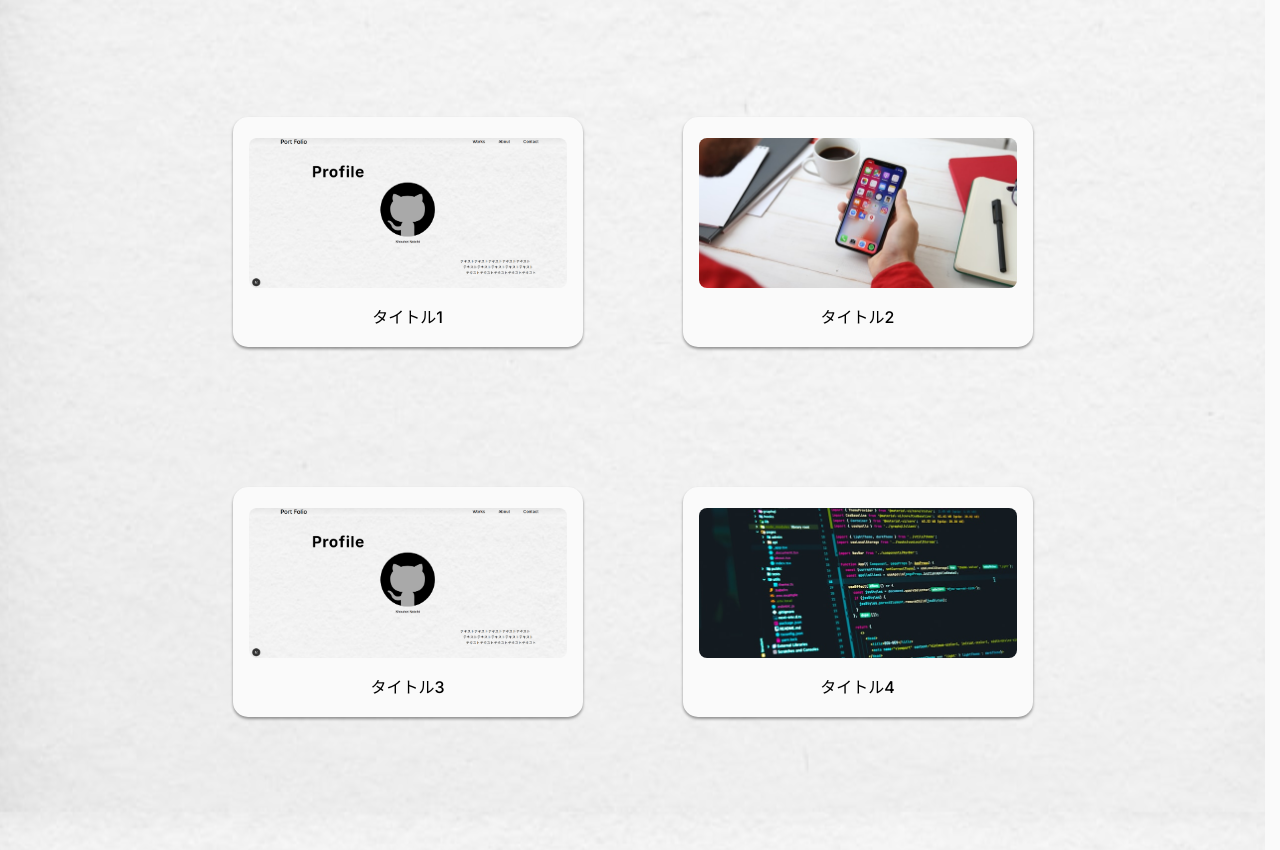
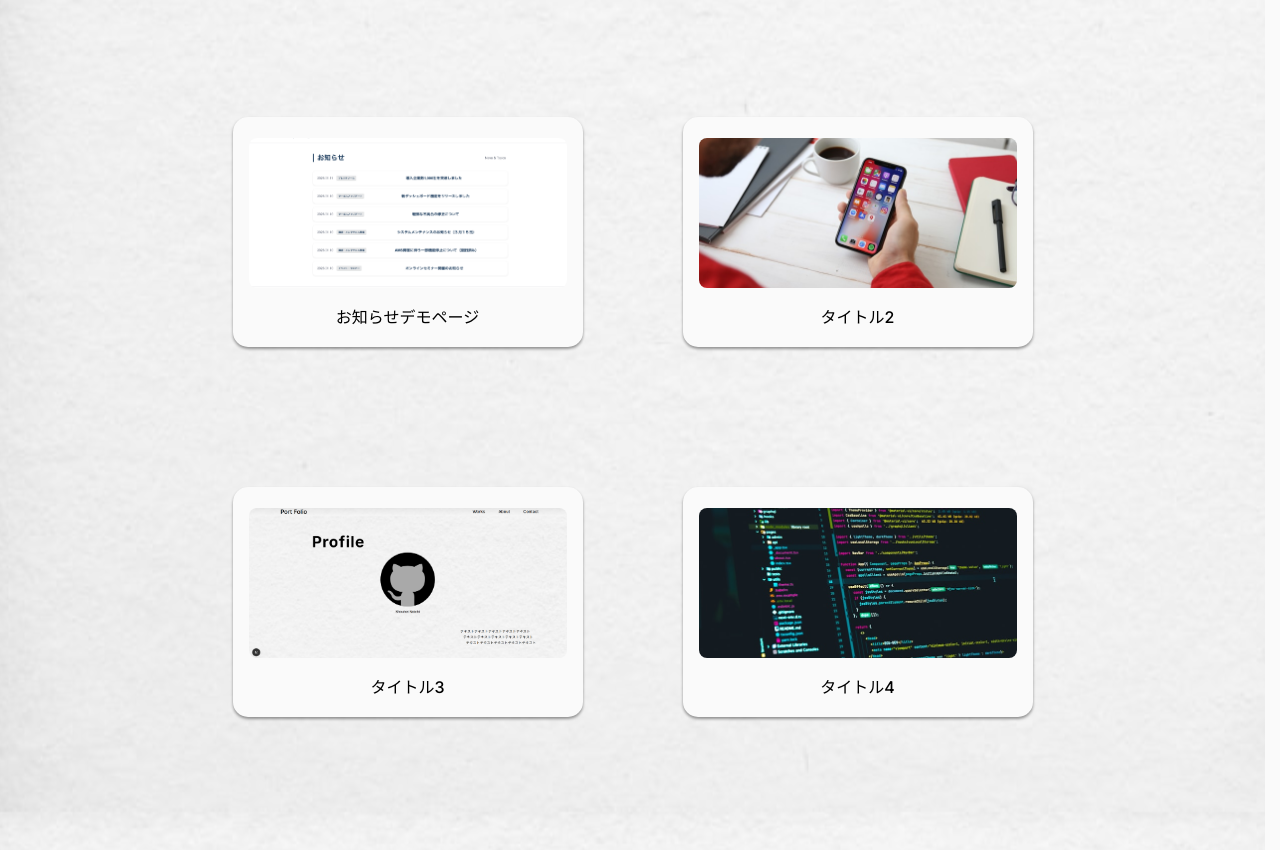
Before and after one commit to ichi-a/main-portfolio, a Next.js app: page / in a window 1280 px wide. Shown: the part 1000-1850 px from the top of the page. Built offline with nearby package versions, Linux system fonts and the light colour scheme.

Commit message:
WorksData更新

```diff
--- a/src/data/worksData.ts
+++ b/src/data/worksData.ts
@@ -4,12 +4,12 @@ import { WorksData } from "@/types/workType";
 
 export const worksData: WorksData = [
   {
-    title: "タイトル1",
-    image: "/images/app2.png",
+    title: "お知らせデモページ",
+    image: "/images/sampleCorp.png",
     description: "テキスト1テキスト1テキスト1テキスト1テキスト1テキスト1テキスト1テキスト1テキスト1テキスト1テキスト1テキスト1テキスト1テキスト1テキスト1テキスト1テキスト1テキスト1テキスト1テキスト1テキスト1テキスト1テキスト1テキスト1テキスト1テキスト1テキスト1テキスト1テキスト1テキスト1テキスト1テキスト1テキスト1テキスト1",
     techs: [
       {names: "Next.js", icon: "/logos/nextdotjs.svg"},
-      {names: "Motion", icon: "/logos/motion.svg"},
+      {names: "Tailwind", icon: "/logos/tailwindcss.svg"},
       {names: "TypeScript", icon: "/logos/typescript.svg"},
     ],
     github: "github1",
```
